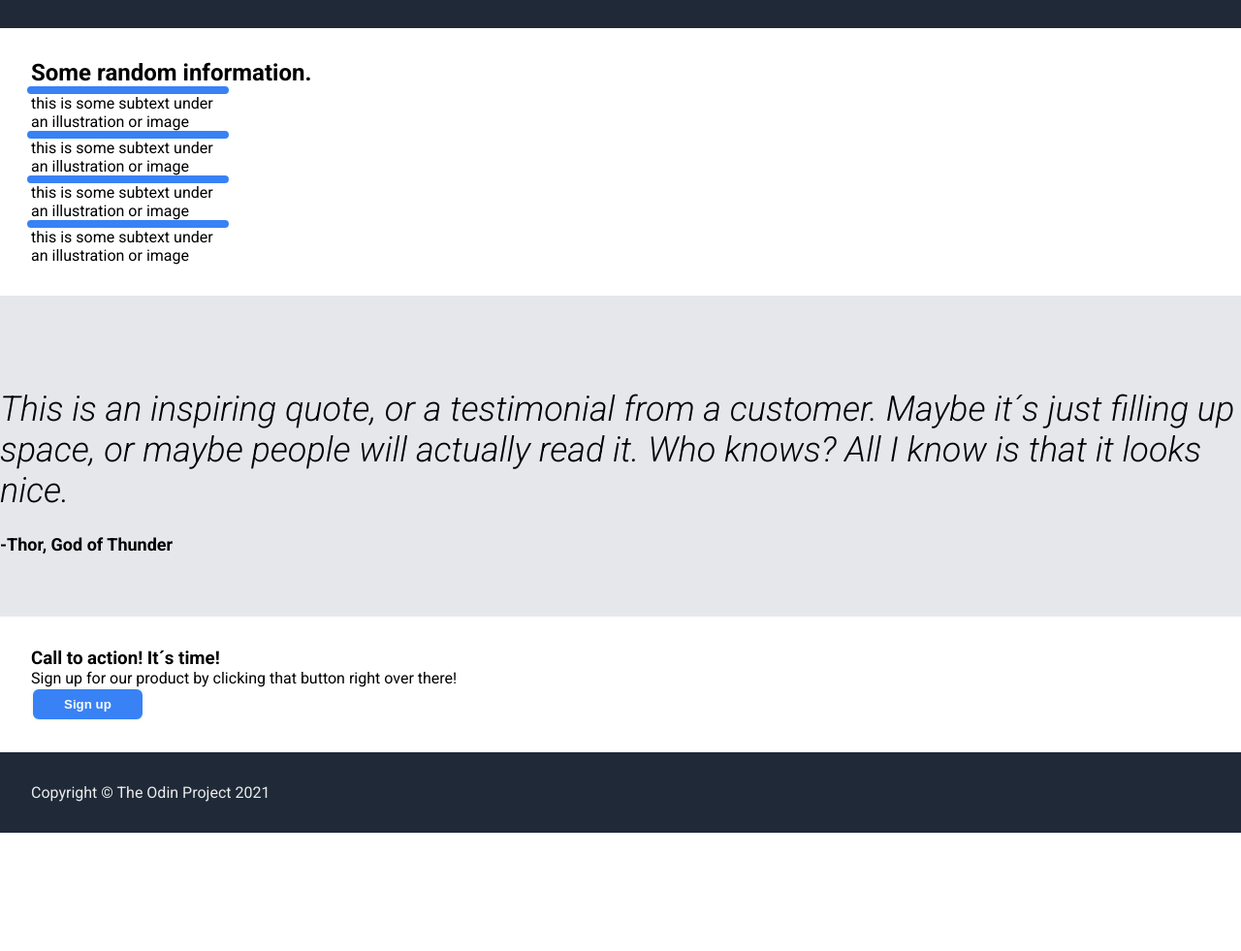
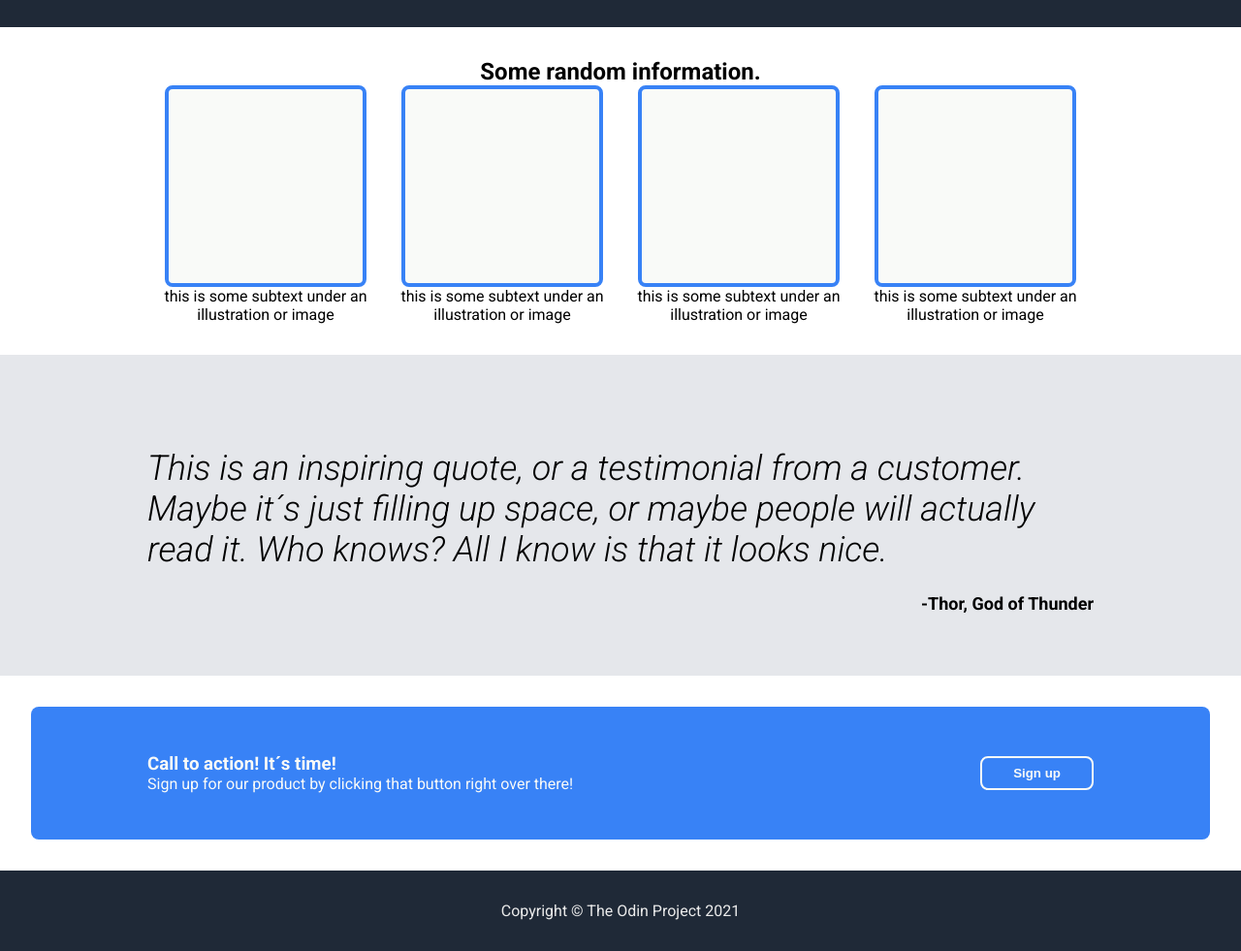
Before and after one commit to FlyingPaperTiger/odin-landing-page, a plain HTML site: page index.html in a window 1280 px wide. Shown: the part 328-1309 px from the top of the page at 97% size. Before the commit the page ends 1187 px from the top, so only its background shows below. Drawn offline with Linux system fonts and the light colour scheme.

Commit message:
change style of flex row column and narrow

```diff
--- a/styles.css
+++ b/styles.css
@@ -40,9 +40,15 @@ button:hover {
     display: flex;
     flex-direction: column;
     align-items: stretch;
+
 }
 
-.container {
+.flex-center {
+    display: flex;
+    justify-content: center;
+}
+
+.flex-row {
     margin: 0 auto;
     display: flex;
     justify-content: space-between;
@@ -50,44 +56,37 @@ button:hover {
     max-width: 1200px;
 }
 
-.narrow-container {
+.flex-column {
+    margin: 0 auto;
     display: flex;
     flex-direction: column;
     align-items: center;
-    padding: 0 80px;
 }
 
-.stamps {
-    margin-top: 48px;
-    margin-bottom: 64px;
-    display: flex;
-    justify-content: space-between;
-    gap: 16px;
+.narrow {
+    padding: 0 120px;
+    max-width: 1040px;
 }
 
 .stamp {
     display: flex;
     flex-direction: column;
     align-items: center;
+    text-align: center;
 }
 
-/* this must be changed with flex grow shrink...*/
-.stamp,
 .rounded-blue {
+    height: 200px;
     width: 200px;
 }
 
-.cta .container {
+.cta .flex-row {
     background-color: #3882f6;
     color: #f9faf8;
-    padding: 48px 64px;
     border-radius: 8px;
+    padding: 48px 120px;
 }
 
-.footer-container {
-    display: flex;
-    justify-content: center;
-}
 
 .header,
 .hero,
@@ -104,7 +103,8 @@ button:hover {
 
 .testimonial {
     background-color: #e5e7eb;
-    padding: 96px 0 64px 0;
+    padding-top: 96px;
+    padding-bottom: 64px;
 }
 
 .quote {
@@ -121,8 +121,11 @@ button:hover {
 }
 
 .hero-image {
-    width: 200px;
-    height: 100px;
+    background-color: #ebebeb;
+    color: #1f2937;
+    width: 400px;
+    height: 200px;
+    text-align: center;
 }
 
 .rounded-blue {
```
